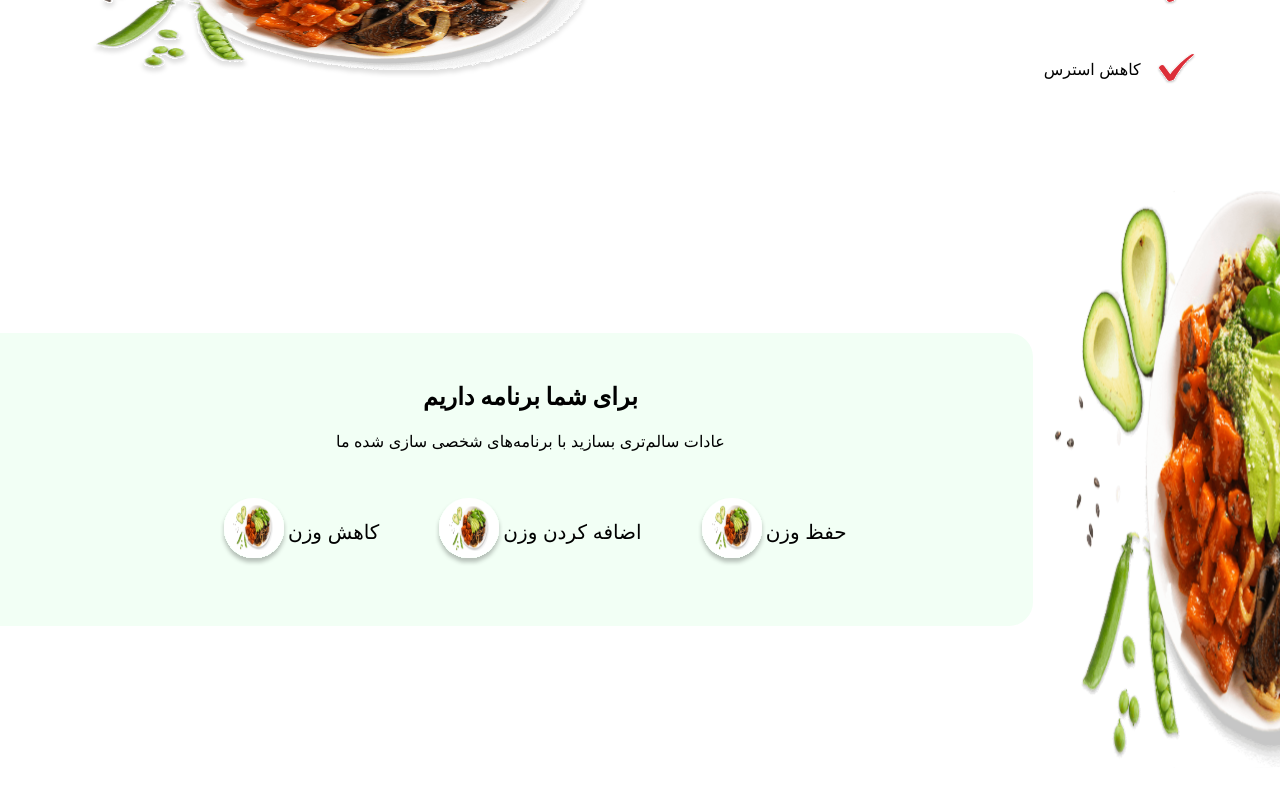
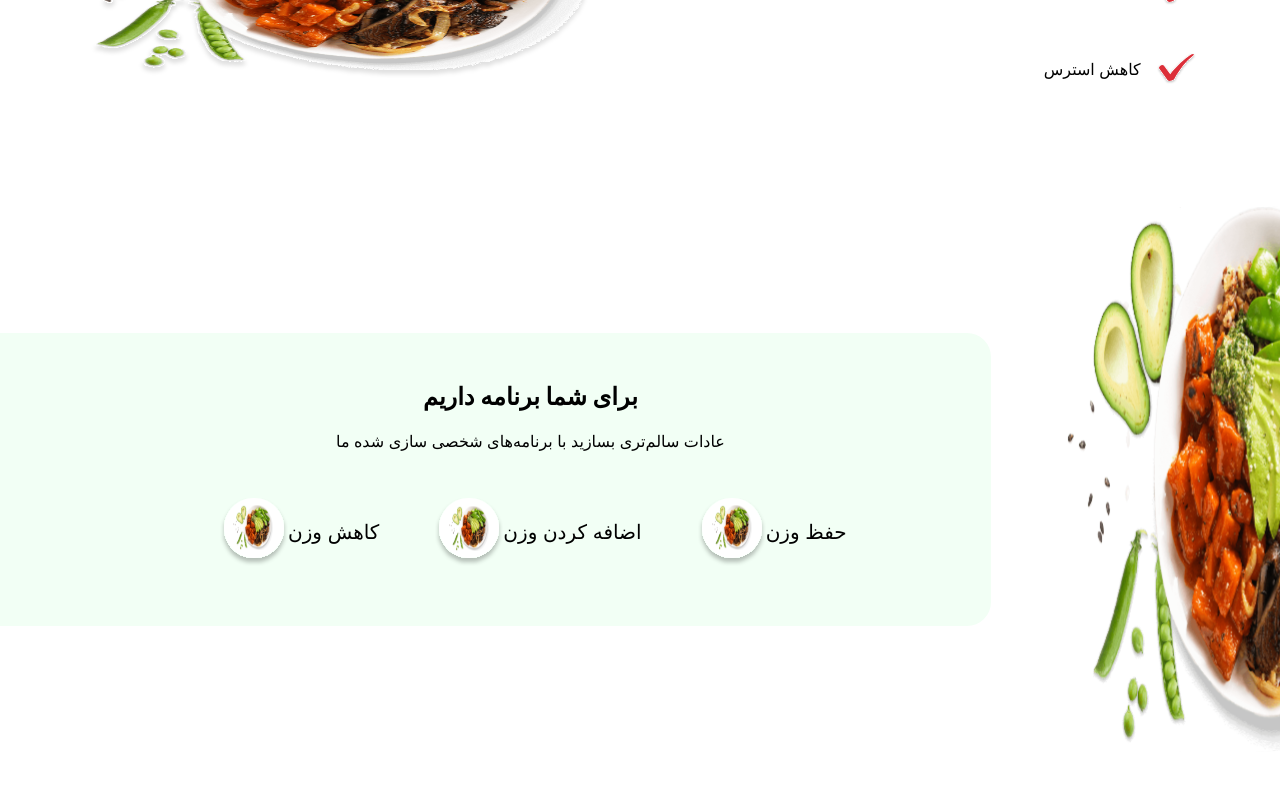
Before and after one commit to ParsaBordbar/Healthcare_Diet, a Next.js app: page / in a window 1280 px wide. Shown: the part 1578-2378 px from the top of the page. Built offline with nearby package versions, Linux system fonts and the light colour scheme.

Commit message:
Add Missing Gap for PlanBox and Svg.

```diff
--- a/src/app/page.tsx
+++ b/src/app/page.tsx
@@ -16,7 +16,7 @@ export default function Home() {
         <div className="flex justify-center items-center">
           <WhyHealthySection />
         </div>
-        <div className="flex items-center my-9">
+        <div className="flex items-center my-9 gap-14">
         <Strawberries className="z-0"/>
           <PlanBox/>
         </div>
```
